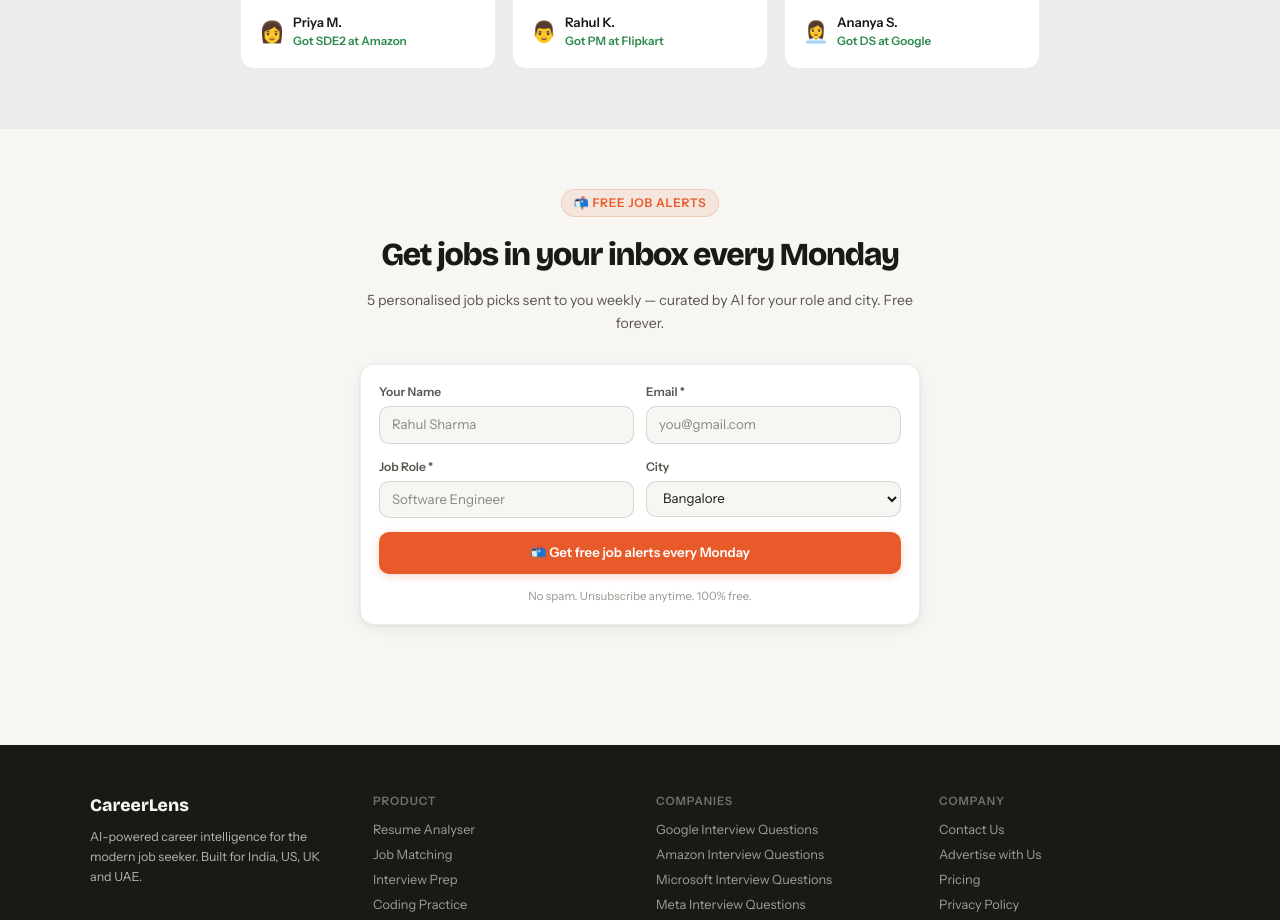
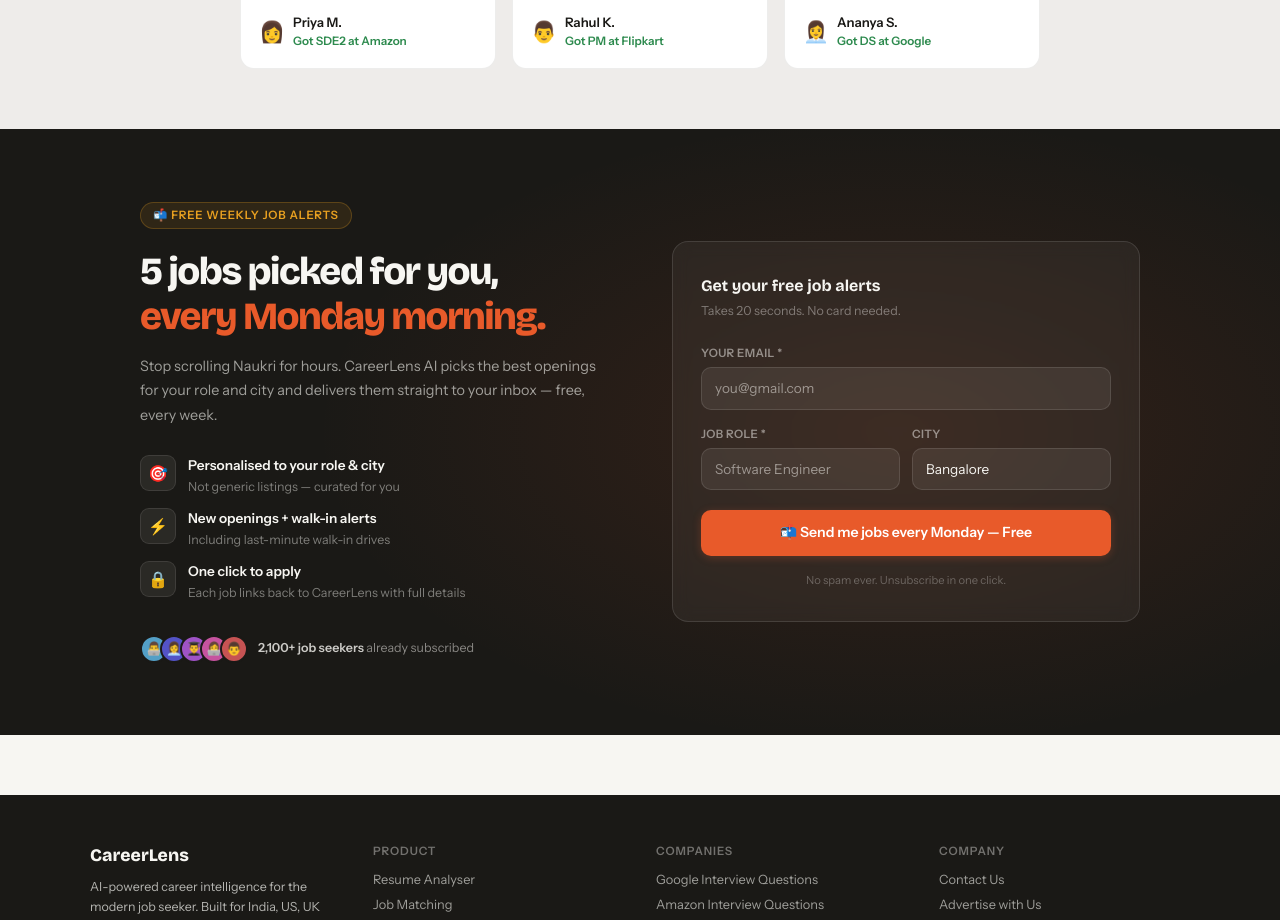
Before and after one commit to faraz0104/careerlens, a Next.js app: page / in a window 1280 px wide. Shown: the part 2620-3540 px from the top of the page. Built offline with nearby package versions, Linux system fonts and the light colour scheme.

Commit message:
Redesign job alert signup section with dark split layout and improved UX

```diff
--- a/app/CareerLens.jsx
+++ b/app/CareerLens.jsx
@@ -687,7 +687,7 @@ function HomePage({ setPage, setResumeData }) {
 }
 
 function JobAlertSignup() {
-  const [form, setForm] = useState({ email: "", name: "", role: "", city: "Bangalore" });
+  const [form, setForm] = useState({ email: "", role: "", city: "Bangalore" });
   const [loading, setLoading] = useState(false);
   const [done, setDone] = useState(false);
   const [error, setError] = useState("");
@@ -713,61 +713,119 @@ function JobAlertSignup() {
     }
   };
 
+  const inputStyle = {
+    width: "100%", padding: "10px 13px",
+    border: "1.5px solid rgba(247,246,242,.12)",
+    borderRadius: "var(--r)", fontSize: ".85rem",
+    background: "rgba(247,246,242,.07)", color: "var(--bg)",
+    outline: "none", transition: "border-color .2s",
+  };
+  const labelStyle = { display: "block", fontSize: ".72rem", fontWeight: 600, marginBottom: 5, color: "rgba(247,246,242,.5)", letterSpacing: ".03em", textTransform: "uppercase" };
+
   return (
-    <section style={{ padding: "60px 2rem", background: "var(--bg)" }}>
-      <div style={{ maxWidth: 560, margin: "0 auto" }}>
-        <div style={{ textAlign: "center", marginBottom: 28 }}>
-          <div style={{ display: "inline-flex", alignItems: "center", gap: 6, fontSize: ".75rem", fontWeight: 700, letterSpacing: ".06em", textTransform: "uppercase", color: "var(--accent)", background: "var(--accent-dim)", border: "1px solid rgba(232,90,42,.2)", padding: "4px 12px", borderRadius: 99, marginBottom: 14 }}>📬 Free Job Alerts</div>
-          <h2 style={{ fontFamily: "var(--font-head)", fontSize: "clamp(1.5rem,3.5vw,2rem)", fontWeight: 800, letterSpacing: "-.04em", marginBottom: 10 }}>Get jobs in your inbox every Monday</h2>
-          <p style={{ color: "var(--ink2)", fontSize: ".88rem", lineHeight: 1.65 }}>5 personalised job picks sent to you weekly — curated by AI for your role and city. Free forever.</p>
-        </div>
-
-        {done ? (
-          <div className="card" style={{ padding: "32px 24px", textAlign: "center" }}>
-            <div style={{ fontSize: "2.2rem", marginBottom: 12 }}>🎉</div>
-            <div style={{ fontFamily: "var(--font-head)", fontWeight: 700, fontSize: "1.05rem", marginBottom: 6 }}>You're in! First email lands Monday.</div>
-            <div style={{ color: "var(--ink2)", fontSize: ".83rem" }}>We'll send 5 {form.role} jobs in {form.city} every week.</div>
-          </div>
-        ) : (
-          <div className="card">
-            <div className="card-body">
-              <form onSubmit={submit} style={{ display: "flex", flexDirection: "column", gap: 14 }}>
+    <section style={{ background: "var(--ink)", padding: "72px 2rem", position: "relative", overflow: "hidden" }}>
+      <div style={{ position: "absolute", inset: 0, background: "radial-gradient(ellipse 70% 80% at 70% 50%, rgba(232,90,42,.12) 0%, transparent 65%)", pointerEvents: "none" }} />
+      <div className="job-alert-grid" style={{ maxWidth: 1000, margin: "0 auto", display: "grid", gridTemplateColumns: "1fr 1fr", gap: 64, alignItems: "center", position: "relative" }}>
+
+        {/* Left — value prop */}
+        <div>
+          <div style={{ display: "inline-flex", alignItems: "center", gap: 6, fontSize: ".72rem", fontWeight: 700, letterSpacing: ".07em", textTransform: "uppercase", color: "#e8a020", background: "rgba(232,160,32,.1)", border: "1px solid rgba(232,160,32,.25)", padding: "4px 12px", borderRadius: 99, marginBottom: 20 }}>📬 Free Weekly Job Alerts</div>
+          <h2 style={{ fontFamily: "var(--font-head)", fontSize: "clamp(1.7rem,3.5vw,2.4rem)", fontWeight: 800, letterSpacing: "-.04em", color: "var(--bg)", lineHeight: 1.15, marginBottom: 16 }}>
+            5 jobs picked for you,<br /><em style={{ color: "var(--accent)", fontStyle: "normal" }}>every Monday morning.</em>
+          </h2>
+          <p style={{ color: "rgba(247,246,242,.6)", fontSize: ".9rem", lineHeight: 1.7, marginBottom: 28 }}>
+            Stop scrolling Naukri for hours. CareerLens AI picks the best openings for your role and city and delivers them straight to your inbox — free, every week.
+          </p>
+          <div style={{ display: "flex", flexDirection: "column", gap: 12, marginBottom: 32 }}>
+            {[
+              ["🎯", "Personalised to your role & city", "Not generic listings — curated for you"],
+              ["⚡", "New openings + walk-in alerts", "Including last-minute walk-in drives"],
+              ["🔒", "One click to apply", "Each job links back to CareerLens with full details"],
+            ].map(([icon, title, sub]) => (
+              <div key={title} style={{ display: "flex", gap: 12, alignItems: "flex-start" }}>
+                <div style={{ width: 36, height: 36, borderRadius: 9, background: "rgba(247,246,242,.07)", border: "1px solid rgba(247,246,242,.1)", display: "flex", alignItems: "center", justifyContent: "center", fontSize: "1rem", flexShrink: 0 }}>{icon}</div>
+                <div>
+                  <div style={{ fontSize: ".85rem", fontWeight: 700, color: "var(--bg)", marginBottom: 2 }}>{title}</div>
+                  <div style={{ fontSize: ".78rem", color: "rgba(247,246,242,.45)" }}>{sub}</div>
+                </div>
+              </div>
+            ))}
+          </div>
+          <div style={{ display: "flex", alignItems: "center", gap: 10 }}>
+            <div style={{ display: "flex" }}>
+              {["👨‍💻","👩‍💼","👨‍🎓","👩‍💻","👨"].map((a, i) => (
+                <div key={i} style={{ width: 28, height: 28, borderRadius: "50%", background: `hsl(${i * 40 + 200},50%,55%)`, border: "2px solid var(--ink)", display: "flex", alignItems: "center", justifyContent: "center", fontSize: ".8rem", marginLeft: i ? -8 : 0 }}>{a}</div>
+              ))}
+            </div>
+            <div style={{ fontSize: ".78rem", color: "rgba(247,246,242,.5)" }}><strong style={{ color: "rgba(247,246,242,.8)" }}>2,100+ job seekers</strong> already subscribed</div>
+          </div>
+        </div>
+
+        {/* Right — form */}
+        <div>
+          {done ? (
+            <div style={{ background: "rgba(247,246,242,.05)", border: "1px solid rgba(247,246,242,.12)", borderRadius: 16, padding: "40px 32px", textAlign: "center" }}>
+              <div style={{ width: 60, height: 60, borderRadius: "50%", background: "rgba(45,138,78,.15)", border: "1px solid rgba(45,138,78,.3)", display: "flex", alignItems: "center", justifyContent: "center", fontSize: "1.6rem", margin: "0 auto 16px" }}>✓</div>
+              <div style={{ fontFamily: "var(--font-head)", fontWeight: 800, fontSize: "1.2rem", color: "var(--bg)", marginBottom: 8 }}>You're subscribed!</div>
+              <div style={{ color: "rgba(247,246,242,.55)", fontSize: ".85rem", lineHeight: 1.65 }}>
+                First batch of <strong style={{ color: "rgba(247,246,242,.8)" }}>{form.role} jobs in {form.city}</strong> lands this Monday morning. Check your inbox.
+              </div>
+              <div style={{ marginTop: 20, padding: "10px 16px", background: "rgba(45,138,78,.1)", border: "1px solid rgba(45,138,78,.2)", borderRadius: 8, fontSize: ".78rem", color: "rgba(247,246,242,.5)" }}>
+                Add <strong style={{ color: "rgba(247,246,242,.7)" }}>onboarding@resend.dev</strong> to contacts so alerts don't go to spam.
+              </div>
+            </div>
+          ) : (
+            <div style={{ background: "rgba(247,246,242,.05)", border: "1px solid rgba(247,246,242,.12)", borderRadius: 16, padding: "32px 28px", backdropFilter: "blur(8px)" }}>
+              <div style={{ fontFamily: "var(--font-head)", fontWeight: 700, fontSize: "1rem", color: "var(--bg)", marginBottom: 4 }}>Get your free job alerts</div>
+              <div style={{ fontSize: ".78rem", color: "rgba(247,246,242,.4)", marginBottom: 24 }}>Takes 20 seconds. No card needed.</div>
+              <form onSubmit={submit} style={{ display: "flex", flexDirection: "column", gap: 16 }}>
+                <div>
+                  <label style={labelStyle}>Your Email *</label>
+                  <input type="email" required placeholder="you@gmail.com" value={form.email}
+                    onChange={e => setForm(f => ({ ...f, email: e.target.value }))}
+                    onFocus={e => e.target.style.borderColor = "var(--accent)"}
+                    onBlur={e => e.target.style.borderColor = "rgba(247,246,242,.12)"}
+                    style={inputStyle} />
+                </div>
                 <div style={{ display: "grid", gridTemplateColumns: "1fr 1fr", gap: 12 }}>
                   <div>
-                    <label style={{ display: "block", fontSize: ".75rem", fontWeight: 600, marginBottom: 5, color: "var(--ink2)" }}>Your Name</label>
-                    <input type="text" placeholder="Rahul Sharma" value={form.name} onChange={e => setForm(f => ({ ...f, name: e.target.value }))}
-                      style={{ width: "100%", padding: "8px 12px", border: "1.5px solid var(--border2)", borderRadius: "var(--r)", fontSize: ".83rem", background: "var(--bg)" }} />
+                    <label style={labelStyle}>Job Role *</label>
+                    <input type="text" required placeholder="Software Engineer" value={form.role}
+                      onChange={e => setForm(f => ({ ...f, role: e.target.value }))}
+                      onFocus={e => e.target.style.borderColor = "var(--accent)"}
+                      onBlur={e => e.target.style.borderColor = "rgba(247,246,242,.12)"}
+                      style={inputStyle} />
                   </div>
                   <div>
-                    <label style={{ display: "block", fontSize: ".75rem", fontWeight: 600, marginBottom: 5, color: "var(--ink2)" }}>Email *</label>
-                    <input type="email" required placeholder="you@gmail.com" value={form.email} onChange={e => setForm(f => ({ ...f, email: e.target.value }))}
-                      style={{ width: "100%", padding: "8px 12px", border: "1.5px solid var(--border2)", borderRadius: "var(--r)", fontSize: ".83rem", background: "var(--bg)" }} />
-                  </div>
-                </div>
-                <div style={{ display: "grid", gridTemplateColumns: "1fr 1fr", gap: 12 }}>
-                  <div>
-                    <label style={{ display: "block", fontSize: ".75rem", fontWeight: 600, marginBottom: 5, color: "var(--ink2)" }}>Job Role *</label>
-                    <input type="text" required placeholder="Software Engineer" value={form.role} onChange={e => setForm(f => ({ ...f, role: e.target.value }))}
-                      style={{ width: "100%", padding: "8px 12px", border: "1.5px solid var(--border2)", borderRadius: "var(--r)", fontSize: ".83rem", background: "var(--bg)" }} />
-                  </div>
-                  <div>
-                    <label style={{ display: "block", fontSize: ".75rem", fontWeight: 600, marginBottom: 5, color: "var(--ink2)" }}>City</label>
+                    <label style={labelStyle}>City</label>
                     <select value={form.city} onChange={e => setForm(f => ({ ...f, city: e.target.value }))}
-                      style={{ width: "100%", padding: "8px 12px", border: "1.5px solid var(--border2)", borderRadius: "var(--r)", fontSize: ".83rem", background: "var(--bg)" }}>
-                      {cities.map(c => <option key={c}>{c}</option>)}
+                      style={{ ...inputStyle, appearance: "none", cursor: "pointer" }}>
+                      {cities.map(c => <option key={c} style={{ background: "#1a1916" }}>{c}</option>)}
                     </select>
                   </div>
                 </div>
-                {error && <div style={{ background: "var(--red-dim)", color: "var(--red)", border: "1px solid rgba(197,48,48,.2)", borderRadius: "var(--r)", padding: "8px 12px", fontSize: ".8rem" }}>{error}</div>}
-                <button type="submit" className="btn btn-primary" disabled={loading} style={{ width: "100%", justifyContent: "center", padding: "11px" }}>
-                  {loading ? "Subscribing…" : "📬 Get free job alerts every Monday"}
+                {error && (
+                  <div style={{ background: "rgba(197,48,48,.12)", color: "#f87171", border: "1px solid rgba(197,48,48,.25)", borderRadius: "var(--r)", padding: "9px 13px", fontSize: ".8rem" }}>{error}</div>
+                )}
+                <button type="submit" className="btn btn-primary" disabled={loading}
+                  style={{ width: "100%", justifyContent: "center", padding: "12px", fontSize: ".88rem", marginTop: 4 }}>
+                  {loading ? <><span className="spin" />Subscribing…</> : "📬 Send me jobs every Monday — Free"}
                 </button>
-                <div style={{ textAlign: "center", fontSize: ".72rem", color: "var(--ink3)" }}>No spam. Unsubscribe anytime. 100% free.</div>
+                <div style={{ textAlign: "center", fontSize: ".7rem", color: "rgba(247,246,242,.3)", lineHeight: 1.6 }}>
+                  No spam ever. Unsubscribe in one click.
+                </div>
               </form>
             </div>
-          </div>
-        )}
-      </div>
+          )}
+        </div>
+      </div>
+
+      {/* Mobile override */}
+      <style>{`
+        @media (max-width: 768px) {
+          .job-alert-grid { grid-template-columns: 1fr !important; gap: 36px !important; }
+        }
+      `}</style>
     </section>
   );
 }
```
